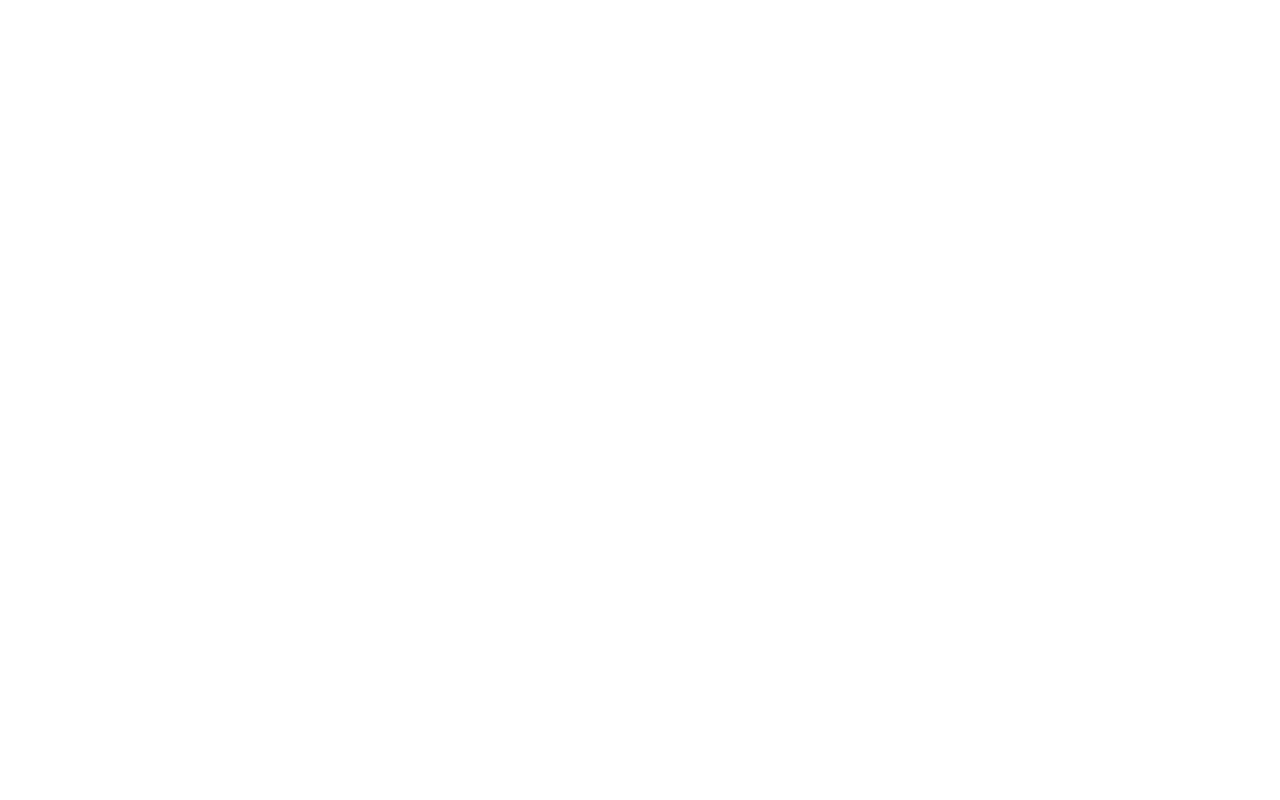
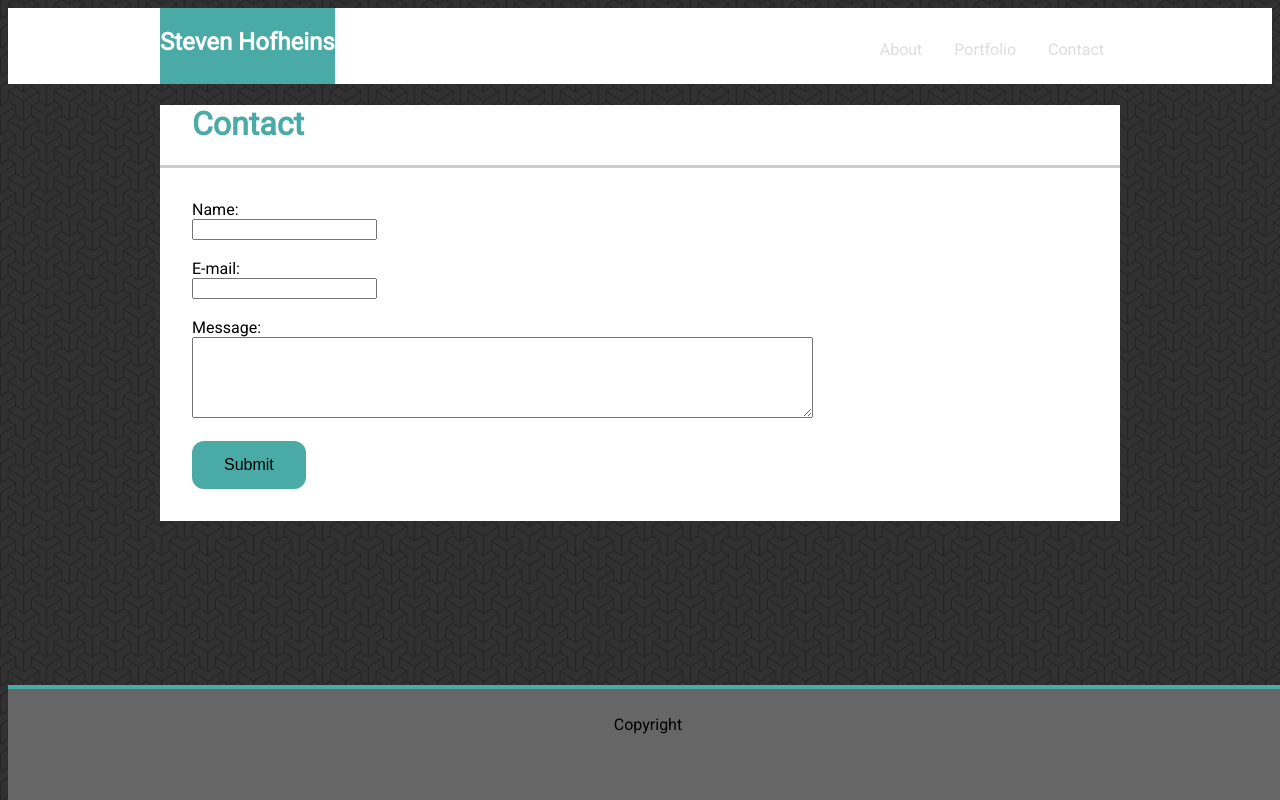
Before and after one commit to StevenCreates/Basic-Portfolio, a plain HTML site: page contact.html in a window 1280 px wide. Drawn offline with Linux system fonts and the light colour scheme.

Commit message:
making updates to all pages and layouts

```diff
--- a/assets/css/style.css
+++ b/assets/css/style.css
@@ -8,22 +8,21 @@ nav{
 }
 ul {
   list-style-type: none;
-  margin-right: 25%;
-  margin-top: 0;
-  margin-bottom: 0;
-  padding: 0;
   overflow: hidden;
   background-color: #ffffff;
   text-align: center;
+  height: 100%;
+  margin: 0;
 }
 
 li {
   height: 100%;
   float: right;
+  padding-top: 32px;
 }
 
 li a {
-  display: inline-block;
+  display: block;
   color: #dddddd;
   text-align: center;
   padding-left: 16px;
@@ -43,94 +42,78 @@ li a:hover {
 
 .name {
   display: block;
-  margin-left: 16%;
   text-align: center;
   background-color: #4aaaa5;
   color: #ffffff;
   float: left;
-  padding-bottom: 3px;
-  padding-right: 3px;
-  padding-left: 3px;
+  padding-bottom: 8px;
 }
 
-.inline {
-  display: block;
-  margin-top: 2%;
-  margin-left: 500px;
-  margin-bottom: 24px;
-}
 
 img {
   display: block;
   width: 369px;
   height: auto;
   border: 1px solid black;
+  margin-top: 2em;
 }
 
 .wbackground {
     background-color: #ffffff;
     width: 960px;
     margin: 0 auto;
-}
-/*.name{
-    background-color: #4aaaa5;
-    float: left;
-    display: block;
-    text-align: center;
-    font-family: 'Roboto', sans-serif;
-    color: #ffffff;
-    font-size: 16px;
+    overflow: break-word;
 }
 
-ul {
-    list-style-type: none;
-    margin: 0;
-    padding: 0;
-    overflow: hidden;
-    background-color: #ffffff;
+#about{
+  color: #4aaaa5;
+  padding-left: 2em;
+  padding-right: 2em;
+  height: 100%;
+  border-bottom: #cccccc;
+  border-bottom-style: solid;
+  border-bottom-width: 3px;
+  color: #4aaaa5;
 }
 
-  li {
-    float: right;
-    padding-bottom: none;
+.p1 {
+  display: inline-block;
+}
+
+.footer {
+  background-color: #666666;
+  border-top: solid;
+  border-color: #4aaaa5;
+  border-width: 4px;
+  padding: 10px 0px 50px 0px;
+  text-align: center;
+  position: fixed;
+  bottom: 0;
+  width: 100%;
+}
+
+.paragraphcon {
+  padding-left: 2em;
+  padding-right: 2em;
   height: 100%;
 }
 
-  li a {
-    display: block;
-    color: #dddddd;
-    text-align: center;
-    padding: 12px;
-    text-decoration: none;
-    height: 100%;
-
-  }
-
-  li a:hover {
-    background-color: #111;
-  }
-
-body {
-    background-image: url(../images/background.png);
-    font-family: 'Roboto', sans-serif;
-}
-
-div.white {
-    background-color: #ffffff;
+.navwidth {
   width: 960px;
   margin: 0 auto;
 }
 
-img {
-    display: block;
-    width: 369px;
-    height: auto;
-    border: 1px solid black;
+#formposition {
+  padding: 2em;
 }
 
-p.float{
-
+.button {
+  background-color: #4aaaa5;
+  border: none;
+  padding: 15px 32px;
+  text-align: center;
+  text-decoration: none;
+  display: inline-block;
+  font-size: 16px;
+  border-radius: 12px;
 }
-body {
-    background-color: red;
-}
--- a/contact.html
+++ b/contact.html
@@ -0,0 +1,58 @@
+<!DOCTYPE html>
+<html>
+    <head>
+        <title>
+            Steven Hofheins
+        </title>
+        <link rel="stylesheet" href="assets/css/style.css">
+        <link href="https://fonts.googleapis.com/css?family=Roboto&display=swap" rel="stylesheet">
+
+    </head>
+    <body>
+            <nav class="clearfix">
+                <div class="navwidth">
+                <div class="name" class="clearfix" ><h1>Steven Hofheins</h1></div>
+                    <ul>
+                        <li><a href="contact.html">Contact</a></li>
+                        <li><a href="portfolio.html">Portfolio</a></li>
+                        <li><a href="index.html">About</a></li>
+                    </ul>
+             </div>
+            </nav>
+
+
+
+
+        <div class="wbackground">
+                <div id="about">
+                        <h1>Contact</h1>
+                </div>
+                <div id="formposition">
+                <form action="contact.php" method="POST" enctype="text/plain">
+                    Name:<br>
+                    <input type="text" name="Name">
+                    <br>
+                    <br>
+                    E-mail:<br>
+                    <input type="text" name="Email">
+                    <br>
+                    <br>
+                    Message:<br>
+                    <textarea name="message" rows="5" cols="75"></textarea>
+                    <br><br>
+                   <button class=button type="submit">Submit</button>
+                </div>
+                </form>
+
+        </div>
+
+
+
+        <div class="footer">
+            <p>Copyright</p>
+        </div>
+
+
+
+    </body>
+</html>
```
Also changed, not shown: index.html (+25 -7 lines), portfolio.html (+39 -0 lines). Lines whose indentation alone changed are shown as unchanged.
